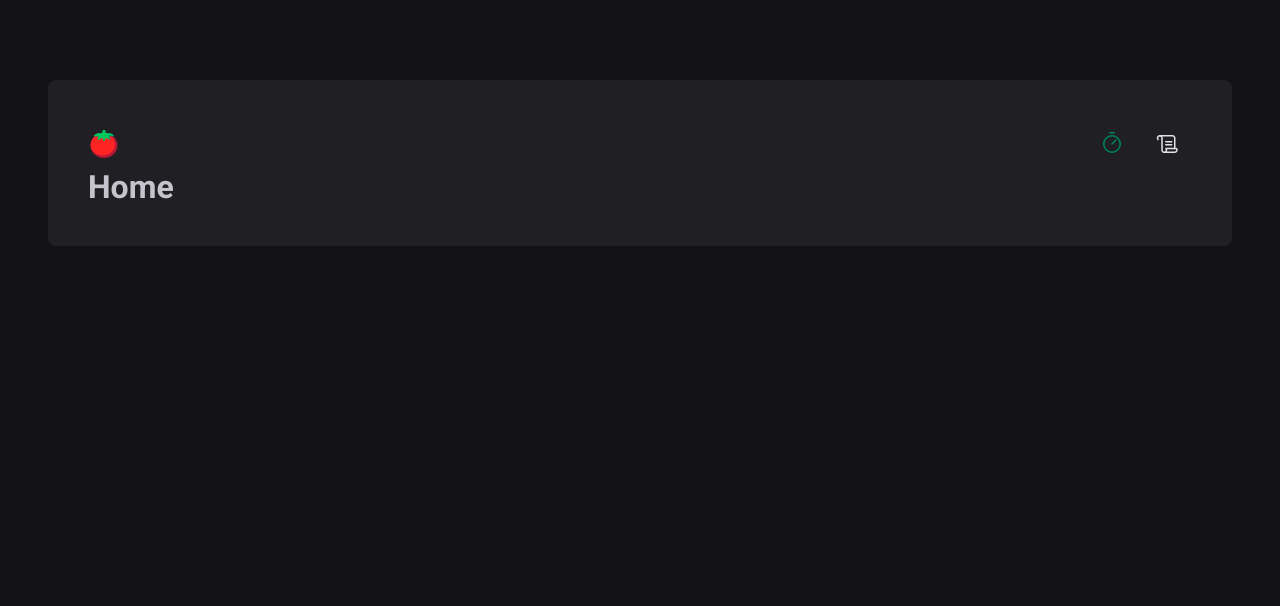
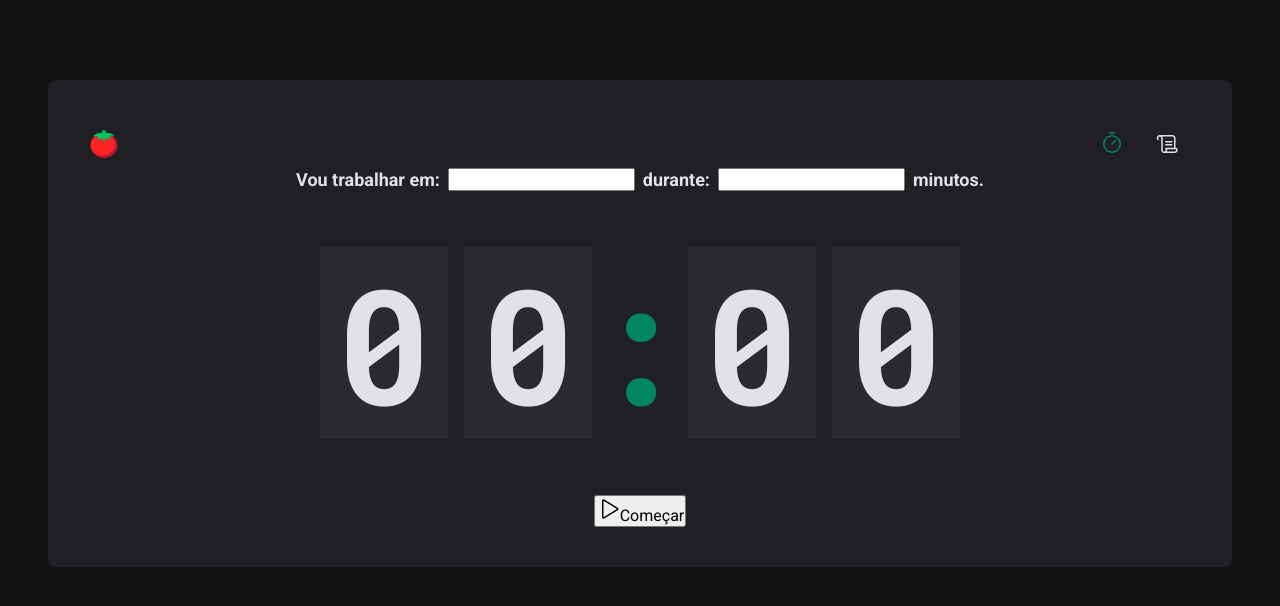
Before and after one commit to HelioFabricio/Pomodoro-Uniritter, a React (Vite) app: page / in a window 1280 px wide. Shown: the top 606 px of the page. Built offline with nearby package versions, Linux system fonts and the light colour scheme.

Commit message:
feature/Add countdown styles

```diff
--- a/src/pages/Home.tsx
+++ /dev/null
@@ -1,7 +0,0 @@
-export function Home() {
-  return (
-    <div>
-      <h1>Home</h1>
-    </div>
-  )
-}
--- /dev/null
+++ b/src/pages/Home/index.tsx
@@ -0,0 +1,39 @@
+import { Play } from 'phosphor-react'
+import {
+  HomeContainer,
+  CountDownContainer,
+  FormContainer,
+  Separator,
+} from './styles'
+
+export function Home() {
+  return (
+    <HomeContainer>
+      <form action="">
+        <FormContainer>
+          <label htmlFor="task">Vou trabalhar em: </label>
+          <input type="text" id="task" />
+
+          <label htmlFor="minutesAmount">durante: </label>
+          <input
+            type="number"
+            id="minutesAmount
+        "
+          />
+          <span>minutos.</span>
+        </FormContainer>
+        <CountDownContainer>
+          <span>0</span>
+          <span>0</span>
+          <Separator>:</Separator>
+          <span>0</span>
+          <span>0</span>
+        </CountDownContainer>
+        <button type="submit">
+          <Play size={24} />
+          Começar
+        </button>
+      </form>
+    </HomeContainer>
+  )
+}
--- /dev/null
+++ b/src/pages/Home/styles.ts
@@ -0,0 +1,49 @@
+import styled from 'styled-components'
+
+export const HomeContainer = styled.main`
+  display: flex;
+  flex: 1;
+  flex-direction: column;
+  align-items: center;
+  justify-content: center;
+  form {
+    display: flex;
+    flex-direction: column;
+    align-items: center;
+    gap: 3.5rem;
+  }
+`
+
+export const FormContainer = styled.div`
+  width: 100%;
+  display: flex;
+  align-items: center;
+  justify-content: center;
+  gap: 0.5rem;
+  color: ${(props) => props.theme['gray-100']};
+  font-size: 1.125rem;
+  font-weight: bold;
+  flex-wrap: wrap;
+`
+
+export const CountDownContainer = styled.div`
+  font-family: 'Roboto Mono', monospace;
+  font-size: 10rem;
+  line-height: 8rem;
+  color: ${(props) => props.theme['gray-100']};
+  display: flex;
+  gap: 1rem;
+  span {
+    background: ${(props) => props.theme['gray-700']};
+    padding: 2rem 1rem;
+  }
+`
+
+export const Separator = styled.div`
+  padding: 2rem 0;
+  color: ${(props) => props.theme['green-500']};
+  width: 4rem;
+  overflow: hidden;
+  display: flex;
+  justify-content: center;
+`
--- a/src/styles/global.ts
+++ b/src/styles/global.ts
@@ -14,6 +14,7 @@ export const GlobalStyle = createGlobalStyle`
     body {
         background: ${(props) => props.theme['gray-900']};
         color: ${(props) => props.theme['gray-300']};
+        -webkit-font-smoothing: antialiased;
     }
 
     body, input, textarea, button {
```
Also changed, not shown: .eslintrc.cjs (deleted), src/components/Header/styles.ts (line endings or trailing spaces).
